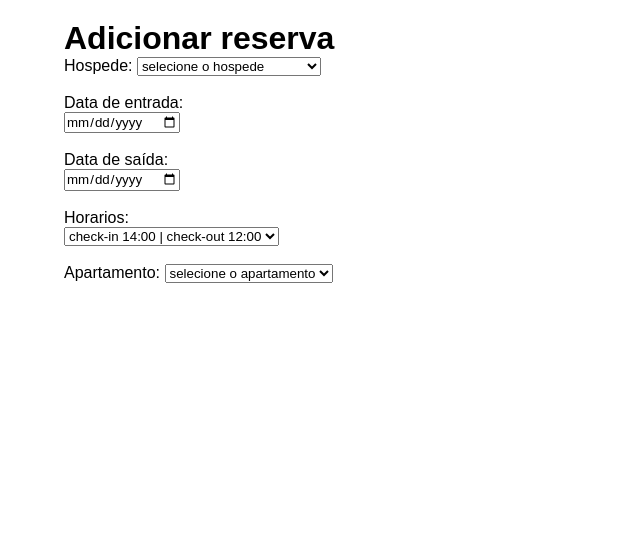
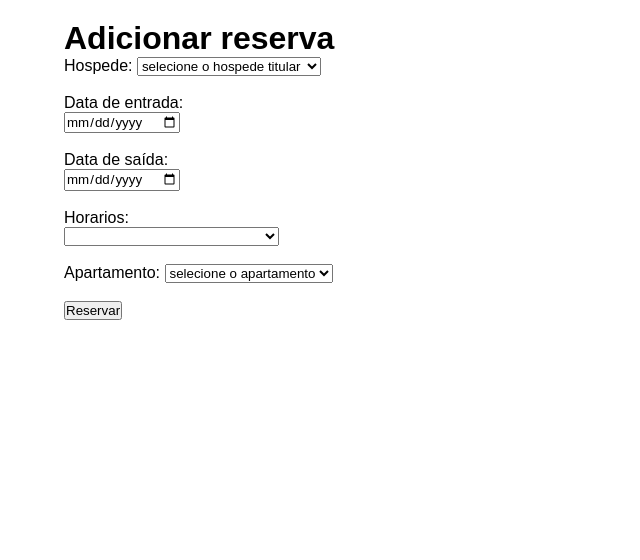
Before and after one commit to willian1996/Projeto-Gestao-Hoteleira, a PHP site: page /cadastrar-reserva.php in a window 1280 px wide. Shown: the part 80-640 px from the top of the page, without its empty margins (0-640 px from the left). Run offline with PHP 8.4, Linux system fonts and the light colour scheme; the visitor is signed in with stand-in values (Sample User, id 1); data comes from the database, SQL or seed files in the repository; some libraries are stand-ins or nearby versions.

Commit message:
Update 19/05

```diff
--- a/cadastrar-reserva.php
+++ b/cadastrar-reserva.php
@@ -12,12 +12,11 @@ $apartamento = new Apartamentos();
 $listaApartamento = $apartamento->getApartamentos();
 ?>
 <div class="container">
+    <div class="cadastrar-reserva">
     <h1>Adicionar reserva</h1>
-
-    <form method="post">
         Hospede:
-         <select>
-             <option value="">selecione o hospede</option>
+         <select id="titular-reserva">
+             <option value="">selecione o hospede titular</option>
         <?php
             foreach($listaHospede as $hospede):
             ?>
@@ -28,16 +27,18 @@ $listaApartamento = $apartamento->getApartamentos();
         </select><br><br>
 
         Data de entrada:<br>
-        <input type="date" name="data-entrada"><br><br>
+        <input type="date" name="data-entrada" id="data-entrada"><br><br>
         Data de saída:<br>
-        <input type="date" name="data-saida"><br><br>
+        <input type="date" name="data-saida" id="data-saida"><br><br>
         Horarios:<br>
-        <select>
-            <option>check-in 14:00 | check-out 12:00</option>
+        <select id="horario-entrada">
+            <option value=""></option>
+            <option value="hora1">check-in 14:00 | check-out 12:00</option>
+            <option value="hora2">check-in 18:00 | check-out 16:00</option>
         </select><br><br>
 
         Apartamento:
-        <select>
+        <select id="apartamento">
             <option value="">selecione o apartamento</option>
         <?php
             foreach($listaApartamento as $apto):
@@ -47,11 +48,8 @@ $listaApartamento = $apartamento->getApartamentos();
             endforeach;
         ?>
         </select><br><br>
-
-
-
-
-    </form>
+        <button onclick="cadastrarReserva()">Reservar</button>
+    </div>
 
 
 
--- a/js/script.js
+++ b/js/script.js
@@ -30,6 +30,15 @@ const senhaFuncionario = document.getElementById('senhaFunc');
 //selecionando os inpts do formulario de login do funcionario
 const emailLogin = document.getElementById('emailLogin');
 const senhaLogin = document.getElementById('senhaLogin');
+
+//selecionando os inputs do formulario cadastrar reserva
+const titularReserva = document.getElementById('titular-reserva');
+const dataEntrada = document.getElementById('data-entrada');
+const dataSaida = document.getElementById('data-saida');
+const horarioEntrada = document.getElementById('horario-entrada');
+const apartamento = document.getElementById('apartamento');
+
+
 
 //validando input nome no formulario form_cadastrar_hospede
 function validarNome(){
@@ -413,3 +422,15 @@ function logarFuncionario(){
     ajax.open('GET', 'server/logar-funcionario.php?emailFunc='+emailLogin.value+'&senhaFunc='+senhaLogin.value, true);
     ajax.send();
 }
+
+//cadastrar reserva
+function cadastrarReserva(){
+    console.log(titularReserva.value);
+    console.log(dataEntrada.value);
+    console.log(dataSaida.value);
+    console.log(horarioEntrada.value);
+    console.log(apartamento.value);
+
+
+
+}
```
